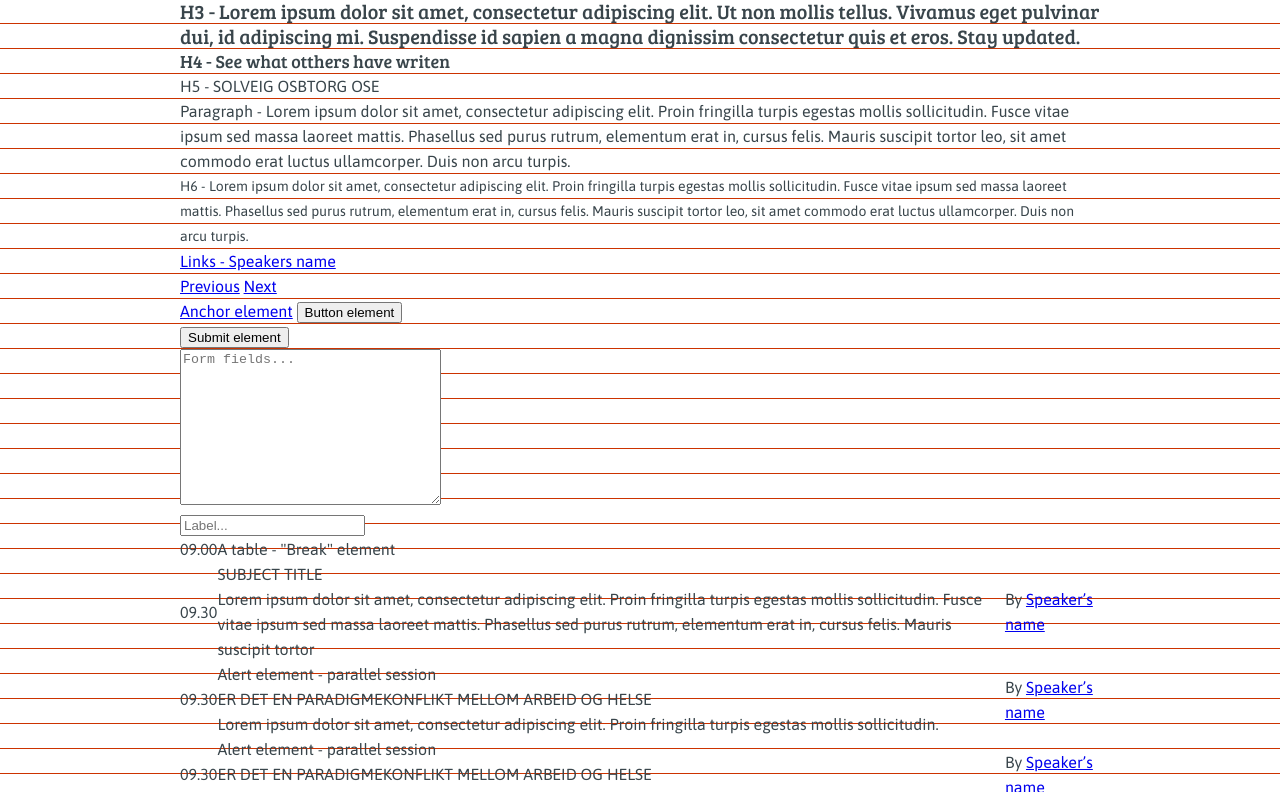
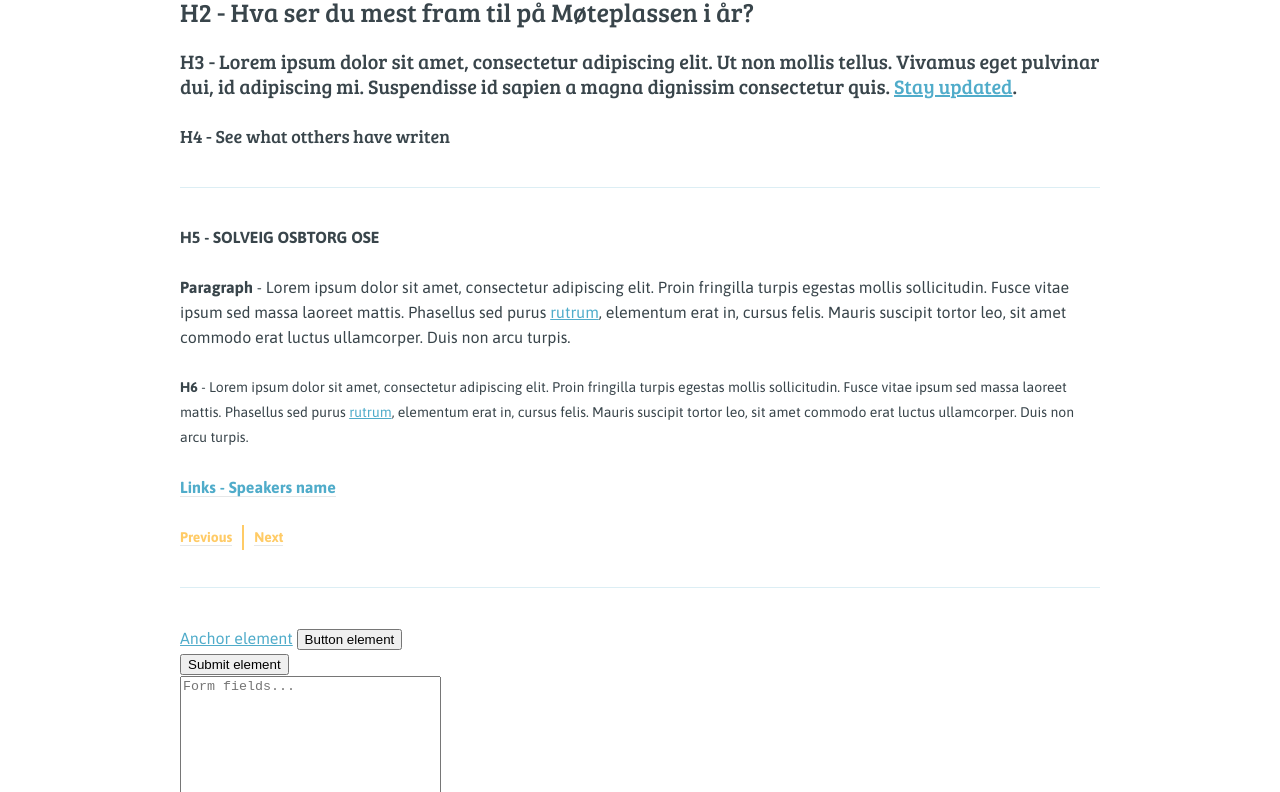
Before and after one commit to front/moteplassen-proto, a plain HTML site: page styleguide.htm in a window 1280 px wide. Shown: the part 376-1168 px from the top of the page. Drawn offline with Linux system fonts and the light colour scheme.

Commit message:
Pager style and basic visual typography

```diff
--- a/sass/partials/base/_base.scss
+++ b/sass/partials/base/_base.scss
@@ -14,39 +14,75 @@
 @include establish-baseline;
 
 h1 {
-  @include adjust-font-size-to(36px);
+  @include adjust-font-size-to(36px, 3);
 }
 
 h2 {
-  @include adjust-font-size-to(26px);
+  @include adjust-font-size-to(26px, 1);
+  @include margin-trailer(1, 26px);
 }
 
 h3 {
   @include adjust-font-size-to(20px);
+  @include margin-trailer(1, 20px);
 }
 
 h4 {
   @include adjust-font-size-to(18px);
+  @include margin-trailer(1, 18px);
 }
 
 h5 {
   // @include adjust-font-size-to(16);
   text-transform: uppercase;
+  @include margin-trailer(1);
 }
 
 h6 {
   @include adjust-font-size-to(14px);
+  @include margin-trailer(1, 14px);
 }
 
-// Global
+p {
+  @include margin-trailer(1);
+}
+
+hr {
+  @include margin-leader(1.5);
+  @include margin-trailer(1.5);
+}
+
+// Global style
 body {
   color: $color-body;
   font-family: $font-family-sans;
 
   // Debug
-  @include debug-vertical-alignment('grid-25px.png');
+  // @include debug-vertical-alignment('grid-25px.png');
 }
 
 h1, h2, h3, h4 {
   font-family: $font-family-serif;
 }
+
+h5 {
+  font-weight: 700;
+}
+
+hr {
+  height: 0;
+  border: none;
+  border-top: 1px solid $color-medium-light;
+}
+
+strong, b {
+  font-weight: 700;
+}
+
+em, i {
+  font-style: oblique;
+}
+
+a {
+  @include link;
+}
--- a/sass/partials/global/_mixins.scss
+++ b/sass/partials/global/_mixins.scss
@@ -1,3 +1,15 @@
 // Mixins Partials
 //
 // All of your mixins should go in this file.
+
+@mixin link($color: $color-link) {
+  &, &:link, &:focus {
+    color: $color;
+  }
+  &:visited {
+    color: darken($color, 5%);
+  }
+  &:hover {
+    color: darken($color, 15%);
+  }
+}
--- a/sass/partials/global/_variables.scss
+++ b/sass/partials/global/_variables.scss
@@ -14,7 +14,14 @@ $base-line-height: 25px;
 $max-width: 920px;
 
 // Colors
-$color-body: #39454B;
+$color-body:     #39454B;
+$color-link:     #50ACCA;
+$color-link-alt: #FFCB66;
 
-$color-header-bg: #50ACCA;
-$color-footer-bg: #39454B;
+$color-light: #DEF2FE;
+$color-medium-light: #DCEEF4;
+
+$color-light-grey: #E5E7E8;
+
+$color-header-bg: $color-link !default;
+$color-footer-bg: $color-body !default;
--- a/sass/partials/layout/_layout.scss
+++ b/sass/partials/layout/_layout.scss
@@ -51,9 +51,13 @@
   @include adjust-leading-to(30/24, 24px);
   @include margin-trailer(1);
 
-  color: white;
+  color: $color-light;
   font-weight: 100;
   letter-spacing: em(1,24);
+}
+
+#content {
+  padding-top: em($base-line-height);
 }
 
 #footer {
--- a/sass/partials/module/_module.scss
+++ b/sass/partials/module/_module.scss
@@ -6,4 +6,5 @@
 //
 // All styling, non box model properties go here
 
+@import 'partials/links';
 @import 'partials/nav-main';
--- /dev/null
+++ b/sass/partials/module/partials/_links.scss
@@ -0,0 +1,26 @@
+.link--speaker {
+  border-bottom: 1px solid $color-light-grey;
+  font-weight: 700;
+  text-decoration: none;
+
+  @include transition(color 0.5s);
+}
+
+// Mini pager
+.pager {
+  @include horizontal-list(10px);
+  @include adjust-font-size-to(14px);
+  font-weight: 700;
+
+  a {
+    @include link($color-link-alt);
+    border-bottom: 1px solid $color-light-grey;
+    text-decoration: none;
+  }
+}
+
+.pager--mini {
+  .last {
+    border-left: 2px solid $color-link-alt;
+  }
+}
--- a/styleguide.htm
+++ b/styleguide.htm
@@ -36,22 +36,26 @@
 
       <h2>H2 - Hva ser du mest fram til på Møteplassen i år?</h2>
 
-      <h3>H3 - Lorem ipsum dolor sit amet, consectetur adipiscing elit. Ut non mollis tellus. Vivamus eget pulvinar dui, id adipiscing mi. Suspendisse id sapien a magna dignissim consectetur quis et eros. Stay updated.</h3>
+      <h3>H3 - Lorem ipsum dolor sit amet, consectetur adipiscing elit. Ut non mollis tellus. Vivamus eget pulvinar dui, id adipiscing mi. Suspendisse id sapien a magna dignissim consectetur quis. <a href="#">Stay updated</a>.</h3>
 
       <h4>H4 - See what otthers have writen</h4>
 
+      <hr>
+
       <h5>H5 - Solveig osbtorg ose</h5>
 
-      <p><strong>Paragraph</strong> - Lorem ipsum dolor sit amet, consectetur adipiscing elit. Proin fringilla turpis egestas mollis sollicitudin. Fusce vitae ipsum sed massa laoreet mattis. Phasellus sed purus rutrum, elementum erat in, cursus felis. Mauris suscipit tortor leo, sit amet commodo erat luctus ullamcorper. Duis non arcu turpis.</p>
+      <p><strong>Paragraph</strong> - Lorem ipsum dolor sit amet, consectetur adipiscing elit. Proin fringilla turpis egestas mollis sollicitudin. Fusce vitae ipsum sed massa laoreet mattis. Phasellus sed purus <a href="#">rutrum</a>, elementum erat in, cursus felis. Mauris suscipit tortor leo, sit amet commodo erat luctus ullamcorper. Duis non arcu turpis.</p>
 
-      <h6>H6 - Lorem ipsum dolor sit amet, consectetur adipiscing elit. Proin fringilla turpis egestas mollis sollicitudin. Fusce vitae ipsum sed massa laoreet mattis. Phasellus sed purus rutrum, elementum erat in, cursus felis. Mauris suscipit tortor leo, sit amet commodo erat luctus ullamcorper. Duis non arcu turpis.</h6>
+      <h6><b>H6</b> - Lorem ipsum dolor sit amet, consectetur adipiscing elit. Proin fringilla turpis egestas mollis sollicitudin. Fusce vitae ipsum sed massa laoreet mattis. Phasellus sed purus <a href="#">rutrum</a>, elementum erat in, cursus felis. Mauris suscipit tortor leo, sit amet commodo erat luctus ullamcorper. Duis non arcu turpis.</h6>
 
-      <p><a href="#">Links - Speakers name</a></p>
+      <p><a href="#" class="link--speaker">Links - Speakers name</a></p>
 
-      <div>
-        <a href="#">Previous</a>
-        <a href="#">Next</a>
-      </div>
+      <ul class="pager pager--mini">
+        <li class="first"><a href="#">Previous</a></li>
+        <li class="last"><a href="#">Next</a></li>
+      </ul>
+
+      <hr>
 
       <a href="#" class="button">Anchor element</a>
       <button class="button">Button element</button>
```
Also changed, not shown: stylesheets/style.css.
